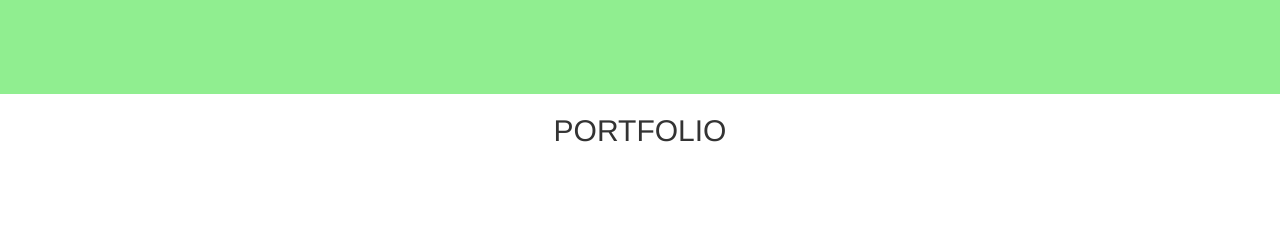
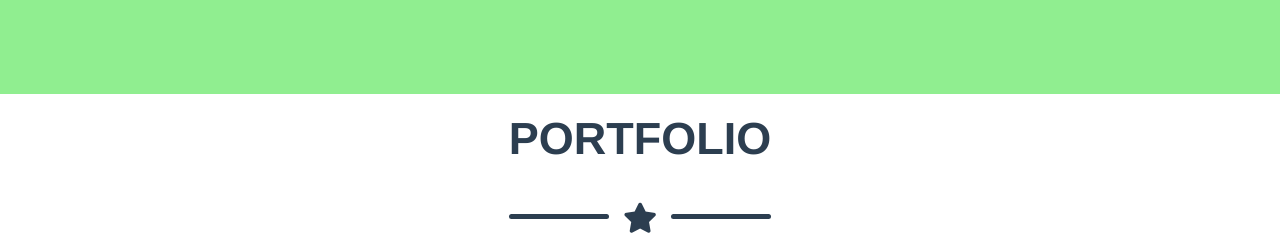
Before and after one commit to EmanueleCorreggia/html-css-bootstrap-freelancer, a plain HTML site: page index.html in a window 1280 px wide. Shown: the part 725-960 px from the top of the page. Drawn offline with nearby package versions, Linux system fonts and the light colour scheme.

Commit message:
portfolio finito

```diff
--- a/css/style.css
+++ b/css/style.css
@@ -52,7 +52,15 @@ li {
   margin: 30px 10px;
   color: white;
 }
+.color_black{
+  color: black;
 
+}
+.tilte_portfolio{
+  color: #2C3E50;
+  font-size: 45px;
+  font-weight: bold;
+}
 .line {
   display: inline-block;
   width: 100px;
@@ -60,6 +68,12 @@ li {
   border-radius: 3px;
   background-color: white;
   margin-bottom: 10px;
+}
+.line_portfolio{
+  background-color: #2C3E50;
+}
+.star_portfolio {
+  color: #2C3E50;
 }
 .graphic {
   color: white;
--- a/index.html
+++ b/index.html
@@ -42,9 +42,11 @@
     <!-- main -->
     <main>
       <section id="portfolio" class="padding_top_80 padding_bottom_80">
+            <h2 class="text-center tilte_portfolio">PORTFOLIO</h2>
+            <div class="container text-center ">
+              <div class="line line_portfolio"></div> <i class="fas fa-star star star_portfolio"></i> <div class="line line_portfolio"></div>
+            </div>
         <div class="container">
-          <h2 class="text-center">PORTFOLIO</h2>
-          <div class="line"></div> <i class="fas fa-star star"></i> <div class="line"></div>
           <div class="row">
             <div class="col-xs-12 col-sm-6 col-md-4">
               <div class="box_portfolio"></div>
```
